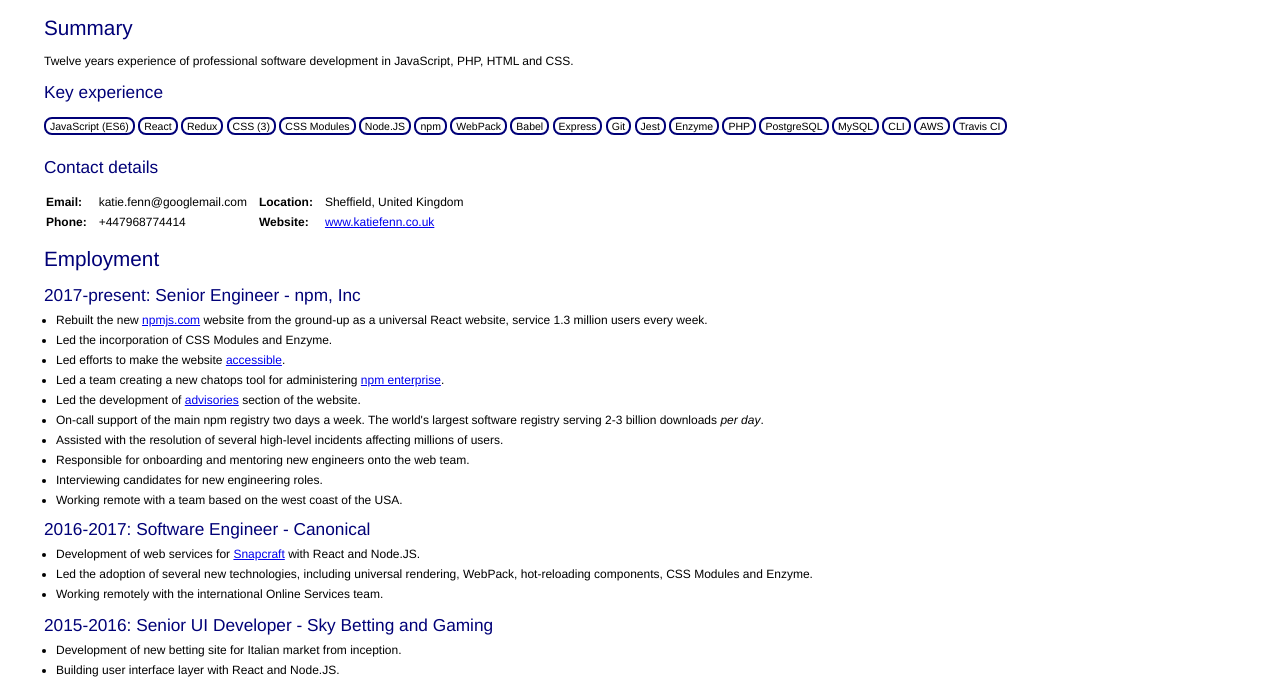
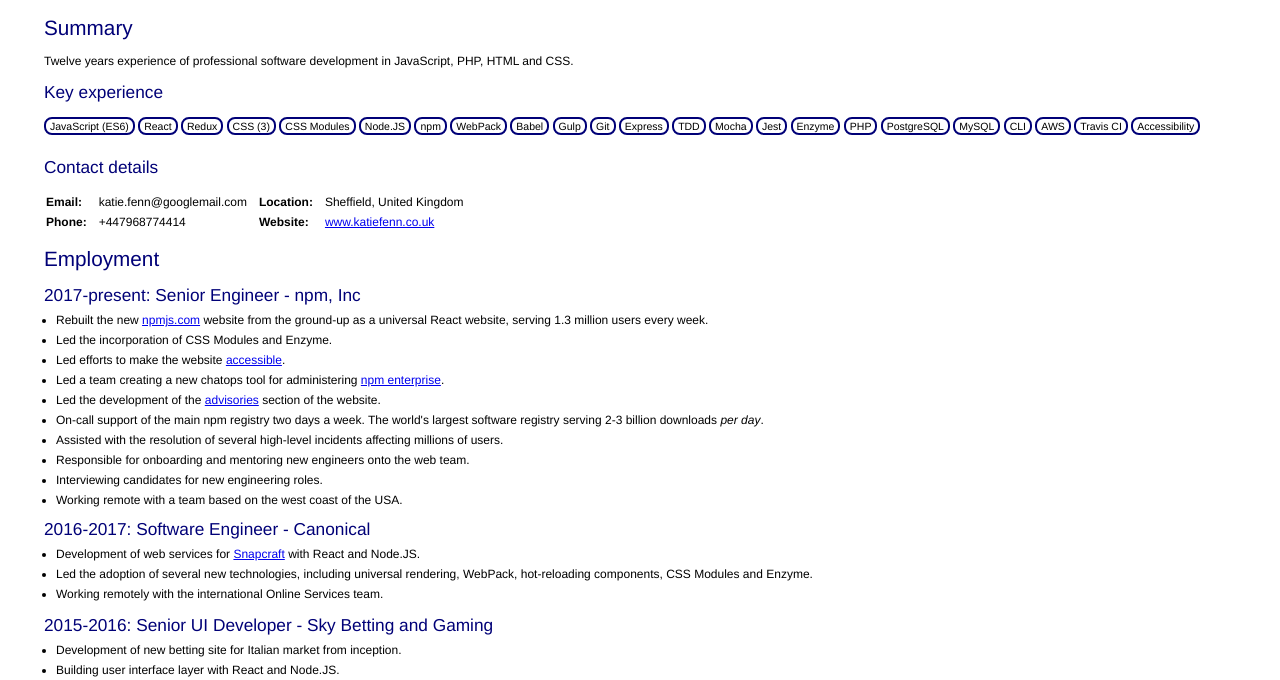
Before and after one commit to katiefenn/website-2017-src, a website: page files/cv/index.html in a window 1280 px wide. Shown: the part 113-793 px from the top of the page. Drawn offline with Linux system fonts and the light colour scheme.

Commit message:
Added more skills, doc title

```diff
--- a/files/cv/index.html
+++ b/files/cv/index.html
@@ -1,4 +1,4 @@
-<html data-reactroot="" data-reactid="1" data-react-checksum="-1891611649"><head data-reactid="2"><link rel="stylesheet" href="assets/styles.css" data-reactid="3"/><link rel="stylesheet" href="assets/fonts.css" data-reactid="4"/></head><body data-reactid="5"><h1 id="katie-fenn-software-engineer">Katie Fenn, Software Engineer</h1>
+<html data-reactroot="" data-reactid="1" data-react-checksum="-2120386617"><head data-reactid="2"><title data-reactid="3">Katie Fenn, Software Engineer</title><link rel="stylesheet" href="assets/styles.css" data-reactid="4"/><link rel="stylesheet" href="assets/fonts.css" data-reactid="5"/></head><body data-reactid="6"><h1 id="katie-fenn-software-engineer">Katie Fenn, Software Engineer</h1>
 <p><h2>Summary</h2></p>
 <p>
 Twelve years experience of professional software development in JavaScript, PHP, HTML and CSS.
@@ -15,8 +15,11 @@
 <li>npm</li>
 <li>WebPack</li>
 <li>Babel</li>
+<li>Gulp</li>
+<li>Git</li>
 <li>Express</li>
-<li>Git</li>
+<li>TDD</li>
+<li>Mocha</li>
 <li>Jest</li>
 <li>Enzyme</li>
 <li>PHP</li>
@@ -25,6 +28,7 @@
 <li>CLI</li>
 <li>AWS</li>
 <li>Travis CI</li>
+<li>Accessibility</li>
 </ul>
 
 <p><h3>Contact details</h3></p>
@@ -66,11 +70,11 @@
 <h2 id="employment">Employment</h2>
 <h3 id="2017-present-senior-engineer-npm-inc">2017-present: Senior Engineer - npm, Inc</h3>
 <ul>
-<li>Rebuilt the new <a href="https://npmjs.com">npmjs.com</a> website from the ground-up as a universal React website, service 1.3 million users every week.</li>
+<li>Rebuilt the new <a href="https://npmjs.com">npmjs.com</a> website from the ground-up as a universal React website, serving 1.3 million users every week.</li>
 <li>Led the incorporation of CSS Modules and Enzyme.</li>
 <li>Led efforts to make the website <a href="https://www.w3.org/WAI/fundamentals/accessibility-intro/">accessible</a>.</li>
 <li>Led a team creating a new chatops tool for administering <a href="https://www.npmjs.com/products/enterprise">npm enterprise</a>.</li>
-<li>Led the development of <a href="https://www.npmjs.com/advisories">advisories</a> section of the website.</li>
+<li>Led the development of the <a href="https://www.npmjs.com/advisories">advisories</a> section of the website.</li>
 <li>On-call support of the main npm registry two days a week. The world&#39;s largest software registry serving 2-3 billion downloads <em>per day</em>.</li>
 <li>Assisted with the resolution of several high-level incidents affecting millions of users.</li>
 <li>Responsible for onboarding and mentoring new engineers onto the web team.</li>
@@ -102,6 +106,9 @@
 </ul>
 <h3 id="2009-2011-software-developer-dig-for-fire-now-jaywing-">2009-2011: Software Developer - Dig for Fire (now Jaywing)</h3>
 <h3 id="2007-2009-junior-software-developer-vantage-technologies">2007-2009: Junior Software Developer - Vantage Technologies</h3>
+<h2 id="public-speaking">Public Speaking</h2>
+<p>International speaker, giving talks on <a href="https://www.youtube.com/watch?v=Tpzqu4EGFjc">web security</a>, <a href="https://www.youtube.com/watch?v=espDYUPBYJo">memory</a> and <a href="https://vimeo.com/album/3953264/video/166790779">developer tools</a>.</p>
+<p>Events spoken at include <a href="https://2018.jsconf.eu/speakers/katie-fenn-securing-your-site-like-it-s-1999.html">JSConf EU</a> (audience of 1000), <a href="https://2016.theleaddeveloper.com/talks">The Lead Dev</a> (audience of 600) and <a href="http://2016.render-conf.com/talks#chrome-devtools-inside-out">Render</a> (audience of 400).</p>
 <h2 id="writing">Writing</h2>
 <h3 id="24-ways">24 Ways</h3>
 <p>&quot;<a href="https://24ways.org/2018/securing-your-site-like-its-1999">Securing your site like it&#39;s 1999</a>&quot; - January 2019</p>
@@ -120,9 +127,6 @@
 </ul>
 
 
-<h2 id="public-speaking">Public Speaking</h2>
-<p>International speaker, giving talks on <a href="https://www.youtube.com/watch?v=Tpzqu4EGFjc">web security</a>, <a href="https://www.youtube.com/watch?v=espDYUPBYJo">memory</a> and <a href="https://vimeo.com/album/3953264/video/166790779">developer tools</a>.</p>
-<p>Events spoken at include <a href="https://2018.jsconf.eu/speakers/katie-fenn-securing-your-site-like-it-s-1999.html">JSConf EU</a> (audience of 1000), <a href="https://2016.theleaddeveloper.com/talks">The Lead Dev</a> (audience of 600) and <a href="http://2016.render-conf.com/talks#chrome-devtools-inside-out">Render</a> (audience of 400).</p>
 <h2 id="education">Education</h2>
 <h3 id="2003-2007-bsc-software-engineering-sheffield-hallam-university">2003 - 2007: BSc Software Engineering, Sheffield Hallam University</h3>
 <p>Final degree classification: upper second class honours (2:1).</p>
```
